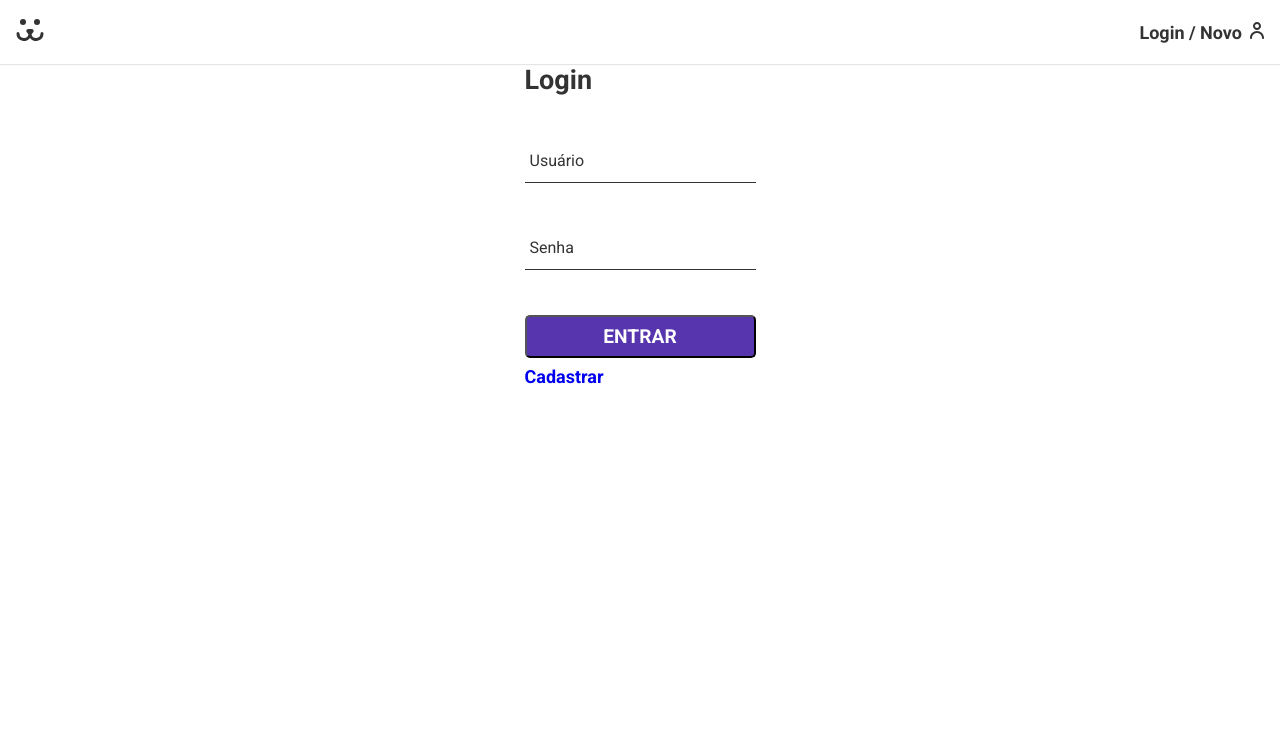
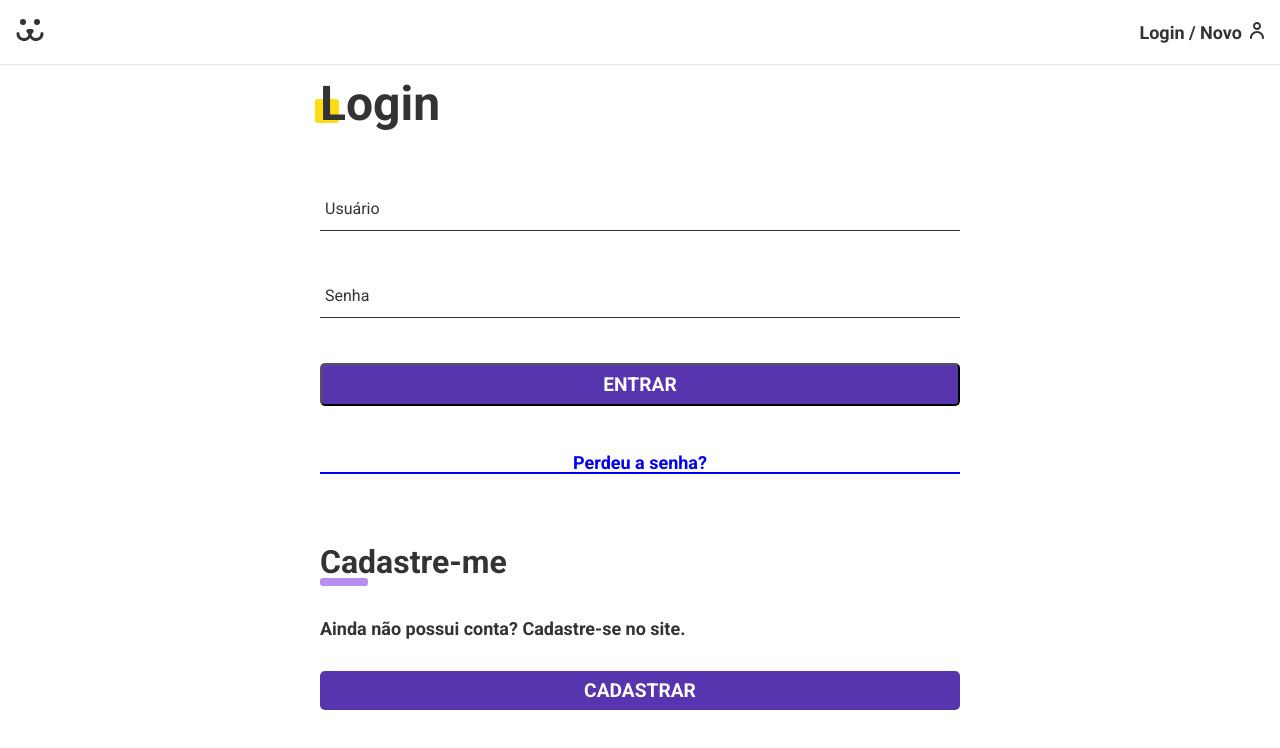
Before and after one commit to jp-cordeiro/instachorro, a React (Create React App) app: page /instachorro/login in a window 1280 px wide. Shown: the top 748 px of the page. Built offline with nearby package versions, Linux system fonts and the light colour scheme; no server answers.

Commit message:
use AppError, error behavior and add styles

```diff
--- a/src/components/Login/LoginForm/index.jsx
+++ b/src/components/Login/LoginForm/index.jsx
@@ -1,26 +1,39 @@
 import React, { useContext } from 'react';
-import { Link } from 'react-router-dom';
+import { Link, useHistory } from 'react-router-dom';
 import useFom from '../../../custom-hooks/useFom';
 import Button from '../../Form/Button';
 import Input from '../../Form/Input';
 import { UserContext } from '../../../stores/UserStore';
 
 import './login-form.scss';
+import AppError from '../../../utils/AppError';
 
 export default function LoginForm() {
   const username = useFom();
   const password = useFom();
 
-  const { userLogin } = useContext(UserContext);
+  const { userLogin, isLoading, error } = useContext(UserContext);
+
+  const history = useHistory();
 
   async function handleSubmit(event) {
     event.preventDefault();
-
-    await userLogin(username.value, password.value);
+    try {
+      await userLogin(username.value, password.value);
+      history.push('/conta');
+    } catch (error) {
+      const valueReset = {
+        target: {
+          value: '',
+        },
+      };
+      username.onChange(valueReset);
+      password.onChange(valueReset);
+    }
   }
 
   return (
-    <section>
+    <section id="login-form" className="anime-left">
       <h1>Login</h1>
       <form onSubmit={handleSubmit}>
         <Input
@@ -37,9 +50,22 @@ export default function LoginForm() {
           required
           {...password}
         />
-        <Button>Entrar</Button>
+        {isLoading ? (
+          <Button disabled>Carregando ...</Button>
+        ) : (
+          <Button>Entrar</Button>
+        )}
+
+        {error && <AppError error={error} />}
       </form>
-      <Link to={`/login/novo`}>Cadastrar</Link>
+      <Link className="login-loss" to={`/login/perdeu`}>
+        Perdeu a senha?
+      </Link>
+      <div className="login-new">
+        <h2>Cadastre-me</h2>
+        <p>Ainda não possui conta? Cadastre-se no site.</p>
+        <Link to={`/login/novo`}>Cadastrar</Link>
+      </div>
     </section>
   );
 }
--- a/src/components/Login/LoginForm/login-form.scss
+++ b/src/components/Login/LoginForm/login-form.scss
@@ -0,0 +1,73 @@
+@import '../../../styles/buttons-mixins.scss';
+
+#login-form {
+  display: flex;
+  flex-direction: column;
+
+  width: 50vw;
+  & h1 {
+    line-height: 1;
+    font-size: 3rem;
+    margin: 1rem 0;
+    position: relative;
+    z-index: 1;
+
+    &::after {
+      content: '';
+      display: block;
+      width: 1.5rem;
+      height: 1.5rem;
+      background: #fd1;
+      position: absolute;
+      bottom: 5px;
+      left: -5px;
+      border-radius: 0.2rem;
+      z-index: -1;
+    }
+  }
+  & form {
+    margin-bottom: 2rem;
+  }
+
+  & .login-loss {
+    display: inline-block;
+    padding: 0.5rem 0;
+    line-height: 1;
+    text-align: center;
+
+    &::after {
+      content: '';
+      height: 2px;
+      width: 100%;
+      display: block;
+      background: currentColor;
+    }
+  }
+
+  & .login-new {
+    margin-top: 4rem;
+
+    & h2 {
+      line-height: 1;
+      font-size: 2rem;
+
+      &::after {
+        content: '';
+        display: block;
+        background: rgba(175, 128, 238, 0.897);
+        height: 0.5rem;
+        width: 3rem;
+        border-radius: 0.2rem;
+      }
+    }
+
+    & p {
+      margin-top: 2rem;
+      margin-bottom: 2rem;
+    }
+
+    & a {
+      @include defaultButton();
+    }
+  }
+}
```
